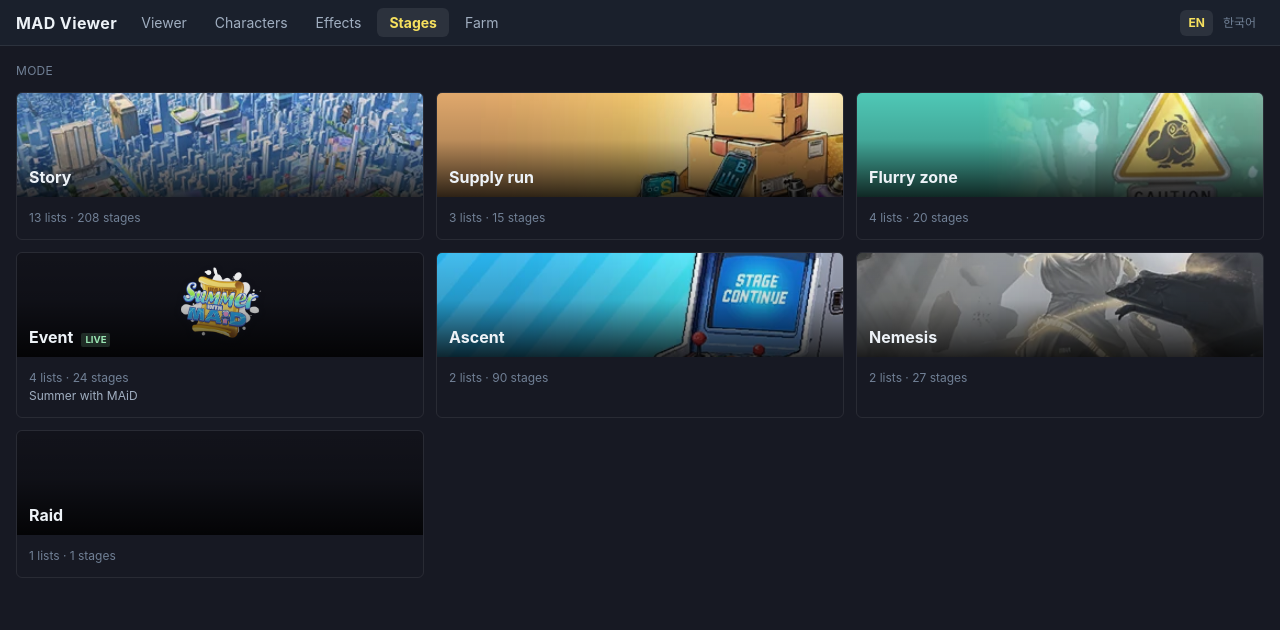
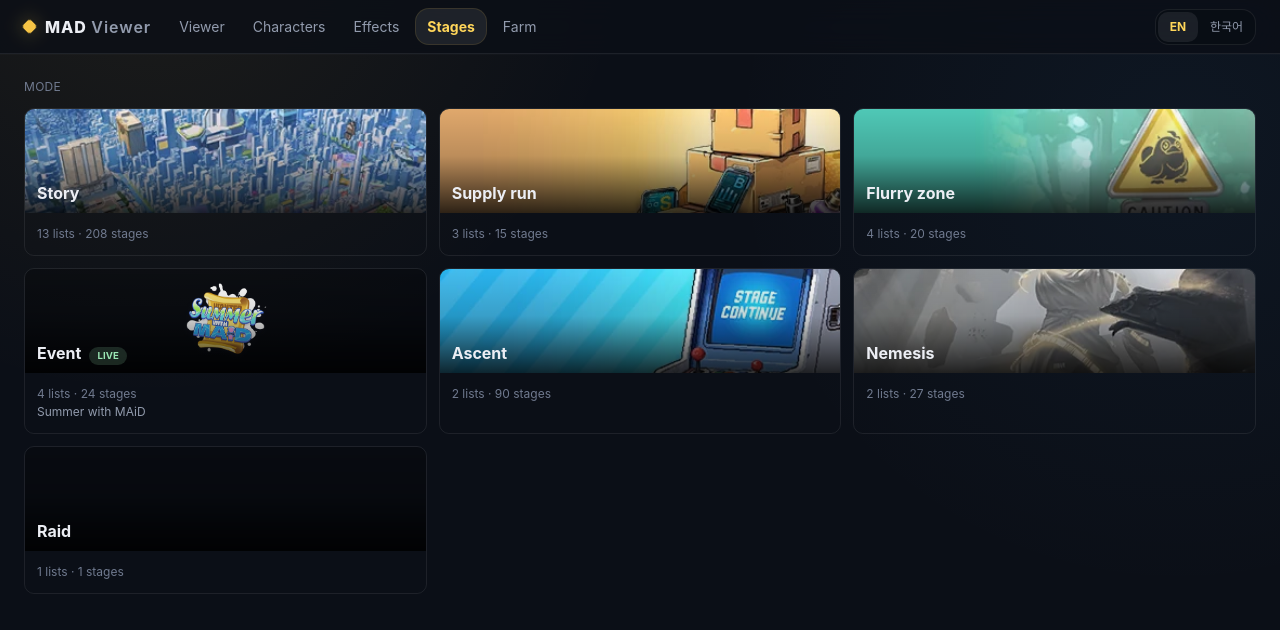
Before and after one commit to anyabot/MAD-Viewer, a Next.js app: page /stages in a window 1280 px wide. Shown: the top 630 px of the page. Built offline with nearby package versions, Linux system fonts and the light colour scheme.

Commit message:
css update

```diff
--- a/components/Layout.tsx
+++ b/components/Layout.tsx
@@ -4,8 +4,6 @@ import { useRouter } from 'next/router';
 import type { ReactNode } from 'react';
 import { LANGS, useLangStore, useT, type UiKey } from '@/lib/i18n';
 
-// `/character` and `/stage` are leaves of their lists, so they light the same
-// tab as the list they came from.
 const NAV: { href: string; label: UiKey; match: (p: string) => boolean }[] = [
   { href: '/', label: 'navViewer', match: (p: string) => p === '/' },
   {
@@ -23,16 +21,20 @@ function LanguagePicker() {
   const lang = useLangStore((s) => s.lang);
   const setLang = useLangStore((s) => s.setLang);
   return (
-    <HStack spacing={0.5} role="group" aria-label={t('language')}>
+    <HStack spacing={0.5} role="group" aria-label={t('language')}
+      p={0.5} borderWidth="1px" borderColor="whiteAlpha.200" borderRadius="lg"
+      bg="blackAlpha.300">
       {LANGS.map((option) => {
         const active = option.value === lang;
         return (
-          <Box key={option.value} as="button" px={2} py={1} borderRadius="md" fontSize="xs"
+          <Box key={option.value} as="button" px={2.5} py={1.5} borderRadius="md"
+            minW="2.5rem" fontSize="xs"
             aria-pressed={active} onClick={() => setLang(option.value)}
             bg={active ? 'whiteAlpha.200' : 'transparent'}
-            color={active ? 'yellow.300' : 'gray.500'}
+            color={active ? 'yellow.300' : 'gray.400'}
             fontWeight={active ? 'bold' : 'normal'}
-            _hover={{ bg: 'whiteAlpha.100', color: 'gray.100' }}>
+            _hover={{ bg: 'whiteAlpha.100', color: 'gray.100' }}
+            transition="background 0.15s, color 0.15s">
             {option.label}
           </Box>
         );
@@ -47,32 +49,47 @@ export default function Layout({ children }: { children: ReactNode }) {
   return (
     <Flex direction="column" minH="100vh">
       <Box as="header" borderBottom="1px solid" borderColor="whiteAlpha.200"
-        bg="gray.800" position="sticky" top={0} zIndex={10}>
-        <Container maxW="container.xl" py={2}>
-          <Flex align="center" wrap="wrap" gap={3}>
-            <Text fontWeight="bold" letterSpacing="wide">MAD Viewer</Text>
-            <Flex gap={1}>
+        bg="rgba(11, 15, 23, 0.82)" backdropFilter="blur(18px) saturate(140%)"
+        position="sticky" top={0} zIndex={10} boxShadow="0 1px 0 rgba(255,255,255,0.02)">
+        <Container maxW="90rem" px={{ base: 3, md: 6 }} py={2}>
+          <Flex align="center" gap={{ base: 2, md: 4 }} wrap="wrap">
+            <HStack as={NextLink} href="/" spacing={2.5} flexShrink={0}
+              _hover={{ textDecoration: 'none' }}>
+              <Box boxSize="11px" bg="yellow.400" borderRadius="3px"
+                transform="rotate(45deg)" boxShadow="0 0 18px rgba(246, 196, 69, 0.42)" />
+              <Text fontWeight="800" letterSpacing="0.06em" whiteSpace="nowrap">
+                MAD <Text as="span" color="gray.400" fontWeight="600">Viewer</Text>
+              </Text>
+            </HStack>
+            <Flex as="nav" aria-label="Primary" gap={1} order={{ base: 3, md: 0 }}
+              flex={{ base: '0 0 100%', md: '1' }} overflowX="auto" minW={0}
+              mx={{ base: -1, md: 0 }} pb={{ base: 0.5, md: 0 }}>
               {NAV.map((item) => {
                 const active = item.match(pathname);
                 return (
-                  <Box key={item.href} as={NextLink} href={item.href} px={3} py={1}
-                    borderRadius="md" fontSize="sm"
+                  <Box key={item.href} as={NextLink} href={item.href} px={3} py={2}
+                    borderRadius="lg" fontSize="sm" whiteSpace="nowrap"
                     bg={active ? 'whiteAlpha.200' : 'transparent'}
                     color={active ? 'yellow.300' : 'gray.400'}
                     fontWeight={active ? 'bold' : 'normal'}
-                    _hover={{ bg: 'whiteAlpha.100', color: 'gray.100' }}>
+                    boxShadow={active ? 'inset 0 0 0 1px rgba(246, 196, 69, 0.12)' : 'none'}
+                    _hover={{ bg: 'whiteAlpha.100', color: 'gray.100', textDecoration: 'none' }}
+                    transition="background 0.15s, color 0.15s">
                     {t(item.label)}
                   </Box>
                 );
               })}
             </Flex>
-            <Box flex="1" />
+            <Box flex={{ base: '1', md: '0' }} />
             <LanguagePicker />
           </Flex>
         </Container>
       </Box>
       <Box as="main" flex="1">
-        <Container maxW="container.xl" py={4}>{children}</Container>
+        <Container maxW="90rem" px={{ base: 3, md: 6 }} py={{ base: 4, md: 6 }}
+          pb={{ base: 8, md: 12 }}>
+          {children}
+        </Container>
       </Box>
     </Flex>
   );
--- a/components/filters.tsx
+++ b/components/filters.tsx
@@ -1,14 +1,14 @@
 import { Box, Flex, Text, Wrap, WrapItem } from '@chakra-ui/react';
 
-// The chips wrap rather than scroll, so nothing is hidden on a narrow screen.
 export function FilterRow({ label, children }: {
   label: string; children: React.ReactNode;
 }) {
   return (
-    <Flex align="baseline" gap={2} wrap="wrap">
-      <Text fontSize="xs" color="gray.500" minW="60px" textTransform="uppercase"
-        letterSpacing="wide">{label}</Text>
-      <Wrap spacing={1} flex="1" minW={0}>
+    <Flex align="center" gap={{ base: 1.5, sm: 3 }} wrap="wrap"
+      py={1.5} borderBottomWidth="1px" borderColor="whiteAlpha.100">
+      <Text fontSize="0.65rem" color="gray.500" minW={{ base: '100%', sm: '72px' }}
+        textTransform="uppercase" letterSpacing="0.11em" fontWeight="700">{label}</Text>
+      <Wrap spacing={1.5} flex="1" minW={0}>
         {Array.isArray(children)
           ? children.map((child, i) => <WrapItem key={i}>{child}</WrapItem>)
           : <WrapItem>{children}</WrapItem>}
@@ -21,12 +21,15 @@ export function FilterChip({ active, onClick, color, children }: {
   active: boolean; onClick: () => void; color?: string; children: React.ReactNode;
 }) {
   return (
-    <Box as="button" onClick={onClick} px={2} py={1} borderRadius="full" fontSize="xs"
-      display="flex" alignItems="center" gap={1} borderWidth="1px"
-      borderColor={active ? (color ?? 'yellow.400') : 'whiteAlpha.300'}
-      bg={active ? 'whiteAlpha.300' : 'whiteAlpha.100'}
-      color={active ? 'white' : 'gray.300'} fontWeight={active ? 'bold' : 'normal'}
-      _hover={{ bg: 'whiteAlpha.400' }} transition="background 0.15s">
+    <Box as="button" onClick={onClick} px={2.5} py={1.5} minH="32px"
+      borderRadius="full" fontSize="xs" display="flex" alignItems="center" gap={1.5}
+      borderWidth="1px" borderColor={active ? (color ?? 'yellow.400') : 'whiteAlpha.200'}
+      bg={active ? 'whiteAlpha.300' : 'whiteAlpha.50'}
+      color={active ? 'white' : 'gray.300'} fontWeight={active ? '700' : '500'}
+      boxShadow={active ? `0 0 0 1px ${color ?? 'rgba(246, 196, 69, 0.18)'}` : 'none'}
+      _hover={{ bg: active ? 'whiteAlpha.300' : 'whiteAlpha.100', borderColor: active
+        ? (color ?? 'yellow.400') : 'whiteAlpha.400' }}
+      transition="background 0.15s, border-color 0.15s, color 0.15s">
       {children}
     </Box>
   );
--- a/pages/_app.tsx
+++ b/pages/_app.tsx
@@ -8,18 +8,152 @@ import { restoreFarm } from '@/lib/farmStore';
 
 const theme = extendTheme({
   config: { initialColorMode: 'dark', useSystemColorMode: false },
+  colors: {
+    gray: {
+      50: '#f7f8fb',
+      100: '#eceef4',
+      200: '#d8dce7',
+      300: '#b7bece',
+      400: '#929bad',
+      500: '#707a8f',
+      600: '#515b70',
+      700: '#353d4d',
+      800: '#1b2230',
+      900: '#0b0f17',
+    },
+    yellow: {
+      50: '#fff9e6',
+      100: '#ffefb8',
+      200: '#ffe487',
+      300: '#ffd65a',
+      400: '#f6c445',
+      500: '#dca629',
+      600: '#af7d1c',
+      700: '#805716',
+      800: '#563911',
+      900: '#321f0a',
+    },
+  },
+  fonts: {
+    heading: 'Inter, Pretendard, "Noto Sans KR", system-ui, sans-serif',
+    body: 'Inter, Pretendard, "Noto Sans KR", system-ui, sans-serif',
+    mono: '"SFMono-Regular", Consolas, "Liberation Mono", monospace',
+  },
+  radii: {
+    md: '0.625rem',
+    lg: '0.875rem',
+    xl: '1.125rem',
+  },
+  shadows: {
+    outline: '0 0 0 3px rgba(246, 196, 69, 0.28)',
+    panel: '0 18px 45px rgba(0, 0, 0, 0.22)',
+  },
   styles: {
     global: {
-      body: { bg: 'gray.900', color: 'gray.100' },
-      // The browser's own selection keeps the text colour, which hides the dim
-      // greys used for secondary text, so this paints both.
+      'html, body, #__next': { minH: '100%' },
+      body: {
+        bg: 'gray.900',
+        bgImage: 'radial-gradient(circle at 12% -10%, rgba(246, 196, 69, 0.08), transparent 30rem), radial-gradient(circle at 92% 18%, rgba(66, 153, 225, 0.06), transparent 28rem)',
+        bgAttachment: 'fixed',
+        color: 'gray.100',
+        overflowX: 'hidden',
+        textRendering: 'optimizeLegibility',
+      },
       '::selection': { bg: 'yellow.300', color: 'gray.900' },
+      '*': { scrollbarColor: '#515b70 transparent', scrollbarWidth: 'thin' },
+      '::-webkit-scrollbar': { width: '8px', height: '8px' },
+      '::-webkit-scrollbar-thumb': { bg: 'gray.600', borderRadius: 'full' },
+      '::-webkit-scrollbar-track': { bg: 'transparent' },
+      'a, button, input, select, textarea': {
+        WebkitTapHighlightColor: 'transparent',
+      },
+      'a:focus-visible, button:focus-visible, input:focus-visible, select:focus-visible, textarea:focus-visible': {
+        outline: '2px solid',
+        outlineColor: 'yellow.300',
+        outlineOffset: '2px',
+      },
+      '@media (prefers-reduced-motion: reduce)': {
+        '*, *::before, *::after': {
+          scrollBehavior: 'auto !important',
+          transitionDuration: '0.01ms !important',
+          animationDuration: '0.01ms !important',
+          animationIterationCount: '1 !important',
+        },
+      },
+    },
+  },
+  components: {
+    Badge: {
+      baseStyle: {
+        borderRadius: 'full',
+        fontWeight: '700',
+        letterSpacing: '0.01em',
+        px: 2,
+        py: 0.5,
+      },
+    },
+    Button: {
+      baseStyle: {
+        borderRadius: 'lg',
+        fontWeight: '700',
+        transitionProperty: 'background, border-color, color, box-shadow, transform',
+        transitionDuration: '160ms',
+      },
+    },
+    Input: {
+      variants: {
+        filled: {
+          field: {
+            bg: 'whiteAlpha.100',
+            borderWidth: '1px',
+            borderColor: 'whiteAlpha.200',
+            _hover: { bg: 'whiteAlpha.200', borderColor: 'whiteAlpha.300' },
+            _focusVisible: { bg: 'gray.800', borderColor: 'yellow.400', boxShadow: 'outline' },
+          },
+        },
+      },
+      defaultProps: { variant: 'filled' },
+    },
+    Select: {
+      variants: {
+        filled: {
+          field: {
+            bg: 'whiteAlpha.100',
+            borderWidth: '1px',
+            borderColor: 'whiteAlpha.200',
+            _hover: { bg: 'whiteAlpha.200', borderColor: 'whiteAlpha.300' },
+            _focusVisible: { bg: 'gray.800', borderColor: 'yellow.400', boxShadow: 'outline' },
+          },
+        },
+      },
+      defaultProps: { variant: 'filled' },
+    },
+    Tabs: {
+      baseStyle: {
+        tab: {
+          color: 'gray.400',
+          fontWeight: '700',
+          borderRadius: 'md md 0 0',
+          _hover: { color: 'gray.100', bg: 'whiteAlpha.50' },
+          _selected: { color: 'yellow.300' },
+        },
+      },
+      defaultProps: { colorScheme: 'yellow' },
+    },
+    Tooltip: {
+      baseStyle: {
+        bg: 'gray.700',
+        color: 'gray.50',
+        borderRadius: 'md',
+        boxShadow: 'lg',
+        px: 3,
+        py: 2,
+      },
     },
   },
 });
 
 export default function App({ Component, pageProps }: AppProps) {
-  // After mount, so the exported HTML and the first client render agree.
   useEffect(restoreLang, []);
   useEffect(restoreFarm, []);
   return (
```
Also changed, not shown: components/skillKit.tsx (+14 -24 lines), pages/characters.tsx (+8 -7 lines), pages/index.tsx (+19 -13 lines).
